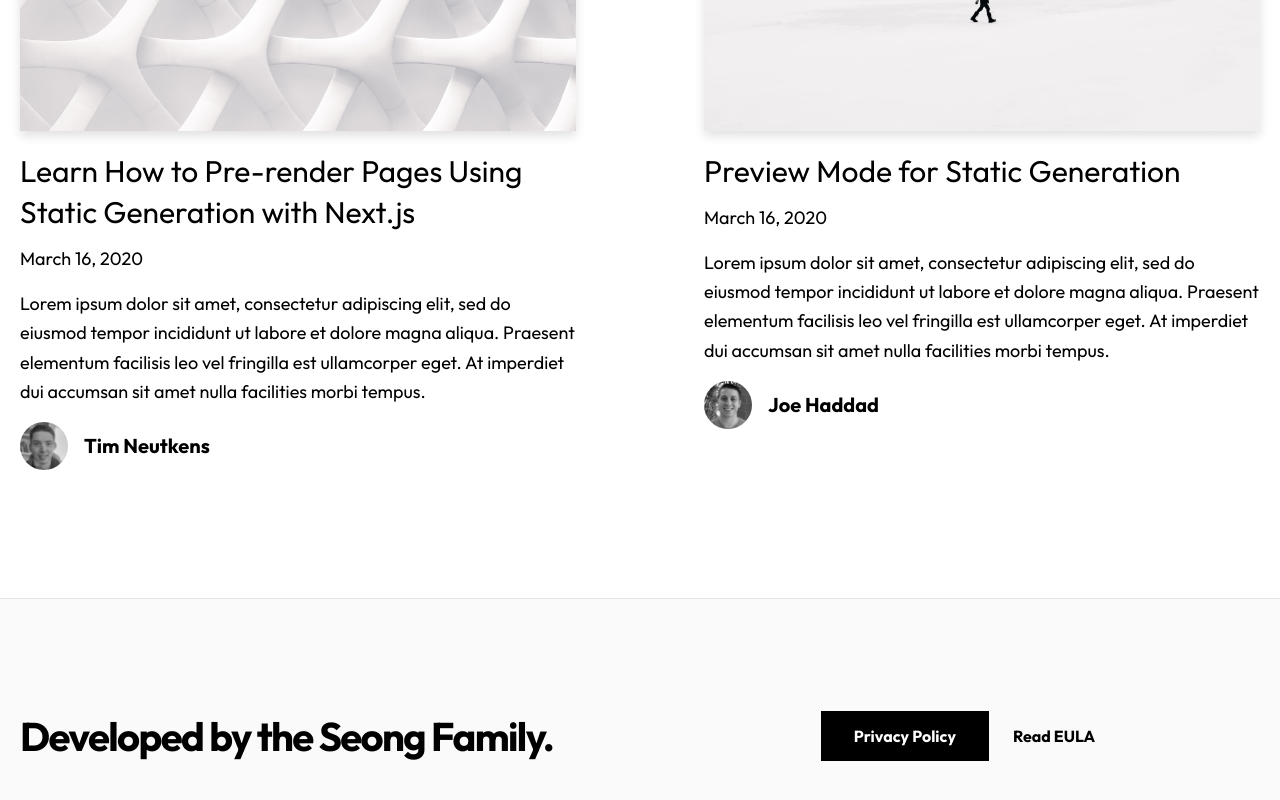
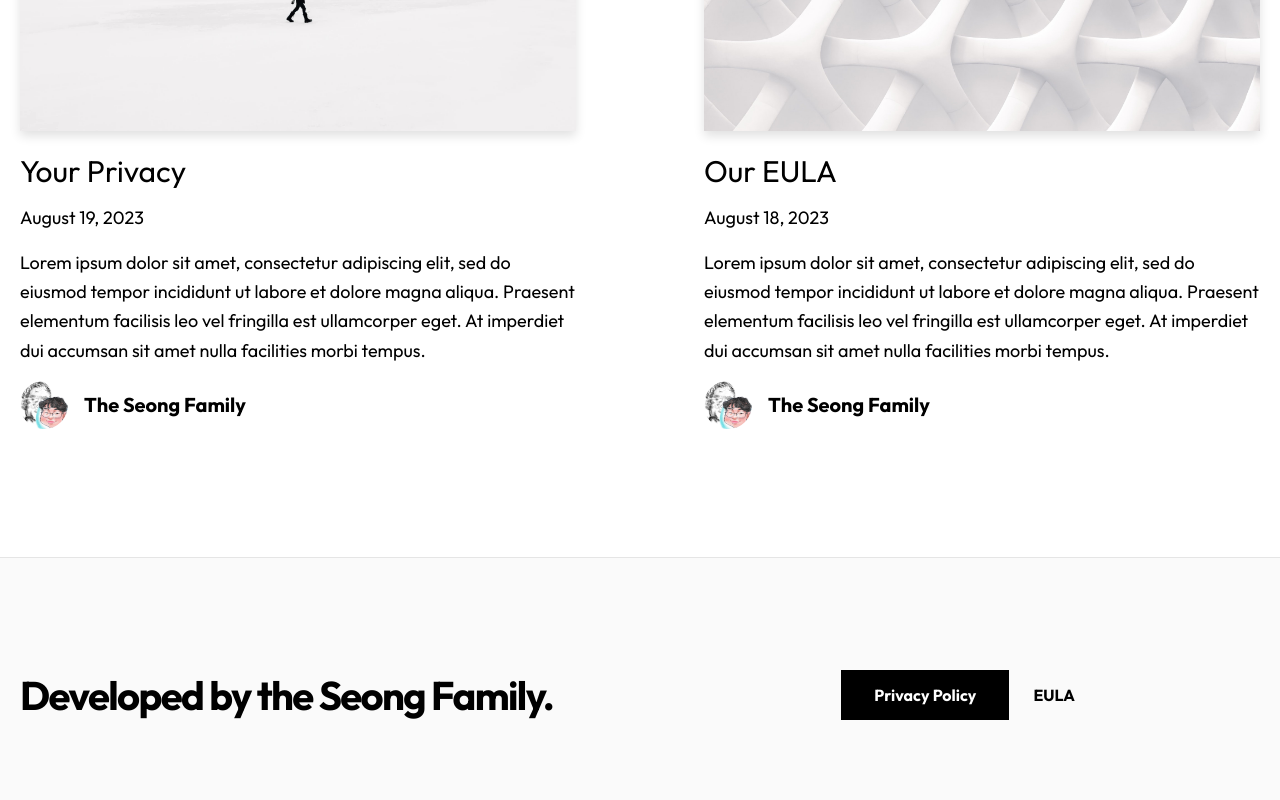
Before and after one commit to wonmor/classfinder-web, a Next.js app: page / in a window 1280 px wide. Shown: the part 1698-2498 px from the top of the page. Built offline with nearby package versions, Linux system fonts and the light colour scheme.

Commit message:
Updated pages

```diff
--- a/_posts/preview.md
+++ b/_posts/eula.md
@@ -1,11 +1,11 @@
 ---
-title: 'Preview Mode for Static Generation'
+title: 'Our EULA'
 excerpt: 'Lorem ipsum dolor sit amet, consectetur adipiscing elit, sed do eiusmod tempor incididunt ut labore et dolore magna aliqua. Praesent elementum facilisis leo vel fringilla est ullamcorper eget. At imperdiet dui accumsan sit amet nulla facilities morbi tempus.'
-coverImage: '/assets/blog/preview/cover.jpg'
-date: '2020-03-16T05:35:07.322Z'
+coverImage: '/assets/blog/hello-world/cover.jpg'
+date: '2023-08-18T05:35:07.322Z'
 author:
-  name: Joe Haddad
-  picture: '/assets/blog/authors/joe.jpeg'
+  name: The Seong Family
+  picture: '/assets/blog/authors/family.jpg'
 ogImage:
   url: '/assets/blog/preview/cover.jpg'
 ---
--- a/_posts/hello-world.md
+++ b/_posts/privacy.md
@@ -1,13 +1,13 @@
 ---
-title: 'Learn How to Pre-render Pages Using Static Generation with Next.js'
+title: 'Your Privacy'
 excerpt: 'Lorem ipsum dolor sit amet, consectetur adipiscing elit, sed do eiusmod tempor incididunt ut labore et dolore magna aliqua. Praesent elementum facilisis leo vel fringilla est ullamcorper eget. At imperdiet dui accumsan sit amet nulla facilities morbi tempus.'
-coverImage: '/assets/blog/hello-world/cover.jpg'
-date: '2020-03-16T05:35:07.322Z'
+coverImage: '/assets/blog/preview/cover.jpg'
+date: '2023-08-19T05:35:07.322Z'
 author:
-  name: Tim Neutkens
-  picture: '/assets/blog/authors/tim.jpeg'
+  name: The Seong Family
+  picture: '/assets/blog/authors/family.jpg'
 ogImage:
-  url: '/assets/blog/hello-world/cover.jpg'
+  url: '/assets/blog/preview/cover.jpg'
 ---
 
 Lorem ipsum dolor sit amet, consectetur adipiscing elit, sed do eiusmod tempor incididunt ut labore et dolore magna aliqua. Praesent elementum facilisis leo vel fringilla est ullamcorper eget. At imperdiet dui accumsan sit amet nulla facilities morbi tempus. Praesent elementum facilisis leo vel fringilla. Congue mauris rhoncus aenean vel. Egestas sed tempus urna et pharetra pharetra massa massa ultricies.
--- a/components/footer.tsx
+++ b/components/footer.tsx
@@ -1,5 +1,5 @@
 import Container from './container'
-import { EXAMPLE_PATH } from '../lib/constants'
+import Link from 'next/link'
 
 const Footer = () => {
   return (
@@ -10,18 +10,18 @@ const Footer = () => {
             Developed by the Seong Family.
           </h3>
           <div className="flex flex-col lg:flex-row justify-center items-center lg:pl-4 lg:w-1/2">
-            <a
-              href="https://nextjs.org/docs/basic-features/pages"
+            <Link
+              href="/posts/privacy"
               className="mx-3 bg-black hover:bg-white hover:text-black border border-black text-white font-bold py-3 px-12 lg:px-8 duration-200 transition-colors mb-6 lg:mb-0"
             >
               Privacy Policy
-            </a>
-            <a
-              href={`https://github.com/vercel/next.js/tree/canary/examples/${EXAMPLE_PATH}`}
+            </Link>
+            <Link
+              href={`/posts/eula`}
               className="mx-3 font-bold hover:underline"
             >
-              Read EULA
-            </a>
+              EULA
+            </Link>
           </div>
         </div>
       </Container>
```
